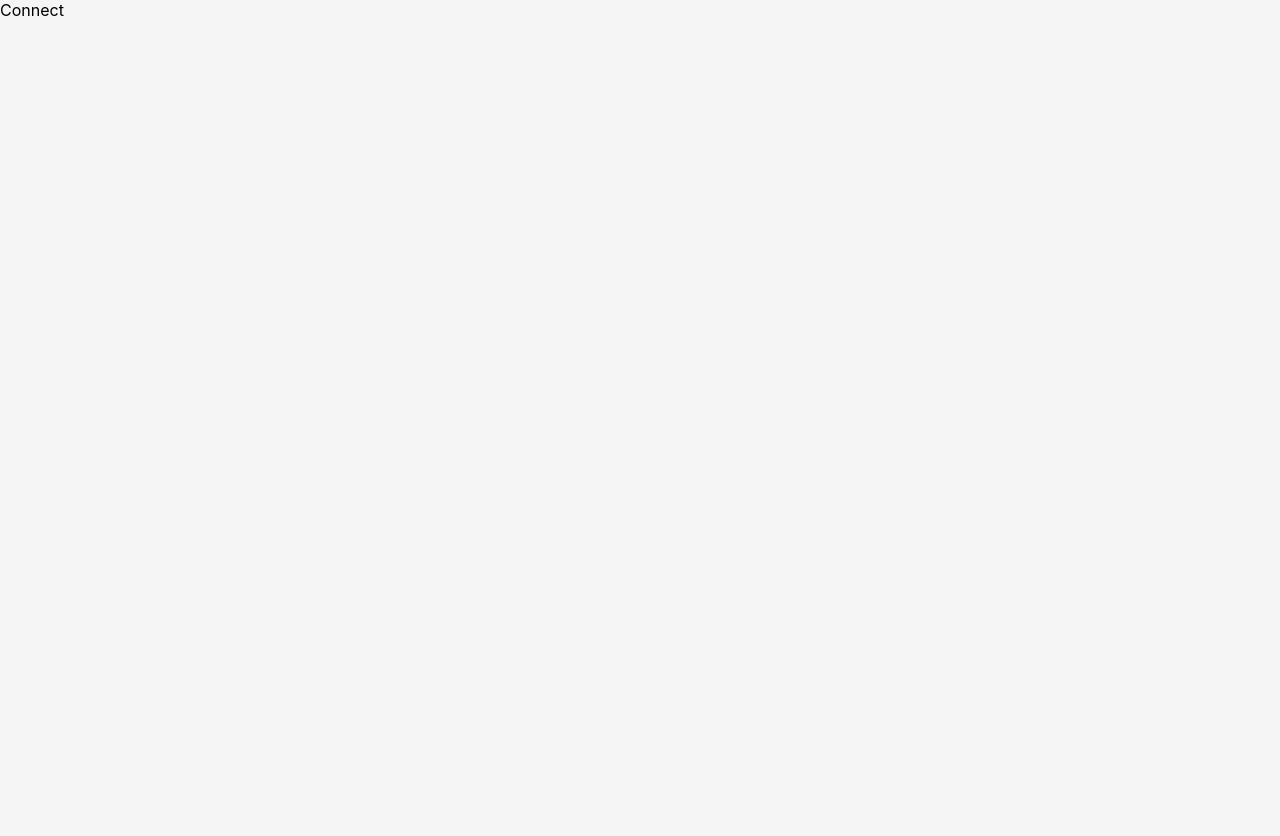
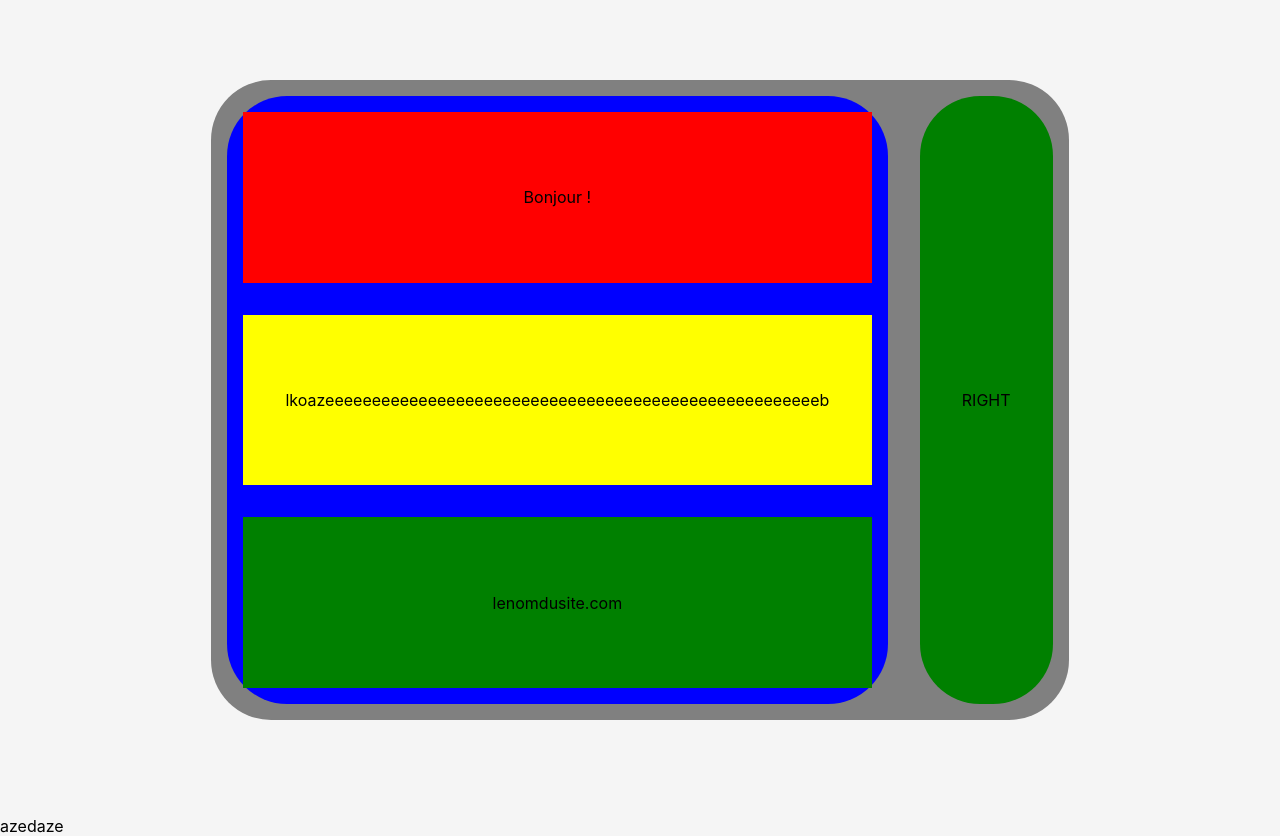
Before and after one commit to DukeAsk1/Fullstack-React-Js-Python-, a React (Create React App) app in the folder my-app/: page /connect in a window 1280 px wide. Before the commit the page ends 800 px from the top, so only its background shows below. Built offline with nearby package versions, Linux system fonts and the light colour scheme.

Commit message:
loginregister wip

```diff
--- a/my-app/src/Connect/Connect.js
+++ b/my-app/src/Connect/Connect.js
@@ -1,7 +1,27 @@
 import React from "react";
 
 const Connect = () => {
-  return <div>Connect</div>;
+  return (
+    <>
+      <div className="loginregister-container">
+        <div className="square">
+          <div className="loginregister-left">
+            <div className="top">
+              <p>Bonjour !</p>
+            </div>
+            <div className="middle">
+              <p>lkoazeeeeeeeeeeeeeeeeeeeeeeeeeeeeeeeeeeeeeeeeeeeeeeeeeeeeeb</p>
+            </div>
+            <div className="bottom">
+              <p>lenomdusite.com</p>
+            </div>
+          </div>
+          <div className="loginregister-right">RIGHT</div>
+        </div>
+      </div>
+      <p>azedaze</p>
+    </>
+  );
 };
 
 export default Connect;
--- a/my-app/src/Homepage/Main.js
+++ b/my-app/src/Homepage/Main.js
@@ -32,7 +32,7 @@ const Main = () => {
             <h4>Déposer une annonce</h4>
           </button>
           <button className="btn">
-            <Link to="../User/User" className="text-link">
+            <Link to="User/User" className="text-link">
               <h4>Mon Profil</h4>
             </Link>
           </button>
--- a/my-app/src/User/User.js
+++ b/my-app/src/User/User.js
@@ -1,7 +1,55 @@
 import React from "react";
+import { useState, useEffect } from "react";
 
 const User = () => {
-  return <div>User</div>;
+  const [users, setUsers] = useState([]);
+  const [test, setTest] = useState("hello");
+
+  const getUsers = async () => {
+    try {
+      var url = "http://localhost:5000";
+      var page = "/list_user";
+
+      const response = await fetch(url + page);
+      const users = await response.json();
+
+      const result = users.map((user, index) => {
+        return (
+          <>
+            <p>
+              Pseudo : {user.username} | Prénom : {user.firstname} | email :
+              {user.email} | id :{user.id}
+            </p>
+          </>
+        );
+      });
+
+      // let result = users.forEach((obj) => {
+      //   Object.entries(obj).forEach(([key, value]) => {
+      //     console.log(`${key} ${value}`);
+      //     setUsers(...users, { key: { key } }, { value: { value } });
+      //   });
+      //   console.log("-------------------");
+      // });
+
+      setUsers(result);
+    } catch (e) {
+      console.log(e);
+    }
+  };
+
+  useEffect(() => {
+    getUsers();
+  }, []);
+
+  return (
+    <>
+      <div>
+        Wsh ça marche j'ai réussi à fetch des données !!{users} {test}
+      </div>
+      <h1>EAZ8ITDIUAGZEIU</h1>
+    </>
+  );
 };
 
 export default User;
--- a/my-app/src/index.css
+++ b/my-app/src/index.css
@@ -1,3 +1,7 @@
+html {
+  height: 100%;
+  width: 100%;
+}
 body {
   margin: 0;
   font-family: -apple-system, BlinkMacSystemFont, "Segoe UI", "Roboto", "Oxygen",
@@ -143,3 +147,81 @@ ReadMore {
   color: inherit;
   text-decoration: inherit;
 }
+
+/* LOGINREGISTER */
+.loginregister-container {
+  height: 100vh;
+  width: 100vw;
+  background: whitesmoke;
+  display: flex;
+  align-items: center;
+  justify-content: center;
+}
+
+.square {
+  background-color: grey;
+  box-sizing: border-box;
+  border-radius: 60px;
+  height: 80%;
+  width: 67%;
+  display: flex;
+  align-items: stretch;
+  justify-content: space-evenly;
+}
+
+.loginregister-left {
+  background-color: blue;
+  border-radius: 60px;
+
+  display: flex;
+  flex-direction: column;
+  align-items: stretch;
+  justify-content: space-evenly;
+  flex-grow: 1;
+
+  margin: 1rem 1rem;
+
+  text-justify: auto;
+}
+
+.loginregister-left .top {
+  background-color: red;
+  flex: 1;
+  margin: 1rem;
+
+  display: flex;
+  align-items: center;
+  justify-content: center;
+}
+
+.loginregister-left .middle {
+  background-color: yellow;
+  flex: 1;
+  margin: 1rem;
+
+  display: flex;
+  align-items: center;
+  justify-content: center;
+}
+
+.loginregister-left .bottom {
+  background-color: green;
+  flex: 1;
+  margin: 1rem;
+
+  display: flex;
+  align-items: center;
+  justify-content: center;
+}
+
+.loginregister-right {
+  background-color: green;
+  border-radius: 60px;
+
+  display: flex;
+  flex-grow: 1;
+  align-items: center;
+  justify-content: center;
+
+  margin: 1rem 1rem;
+}
```
